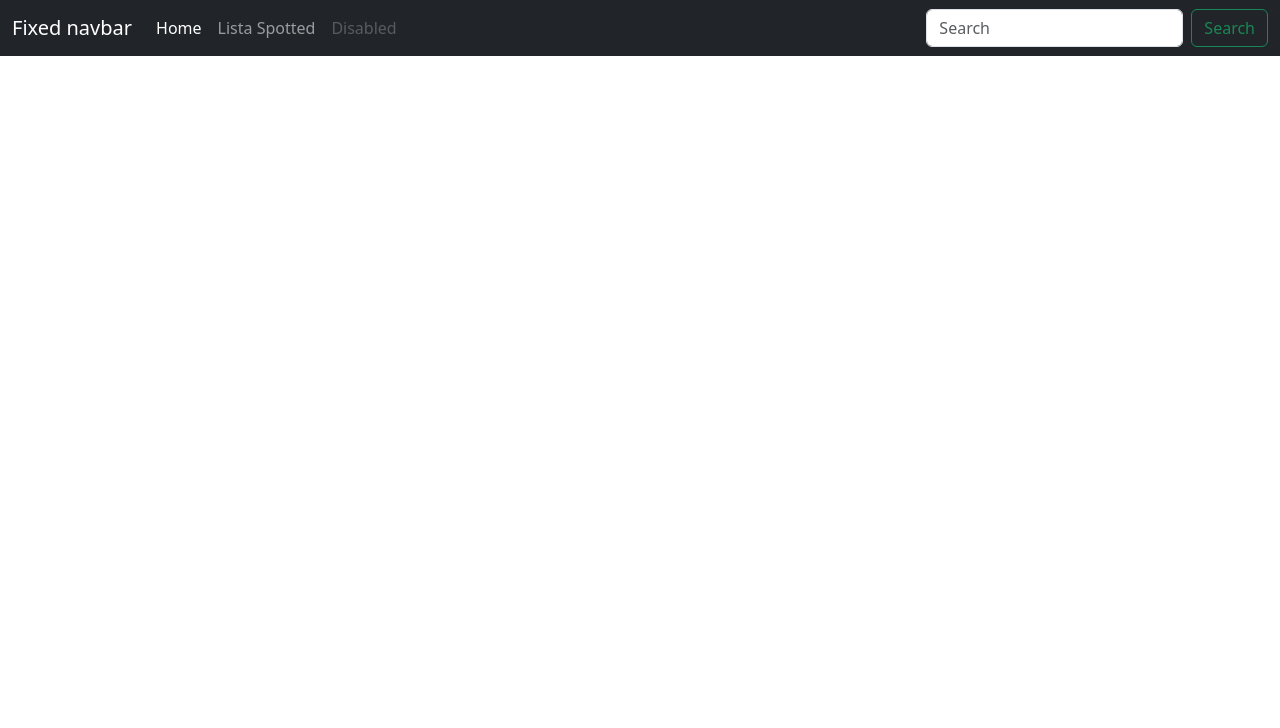
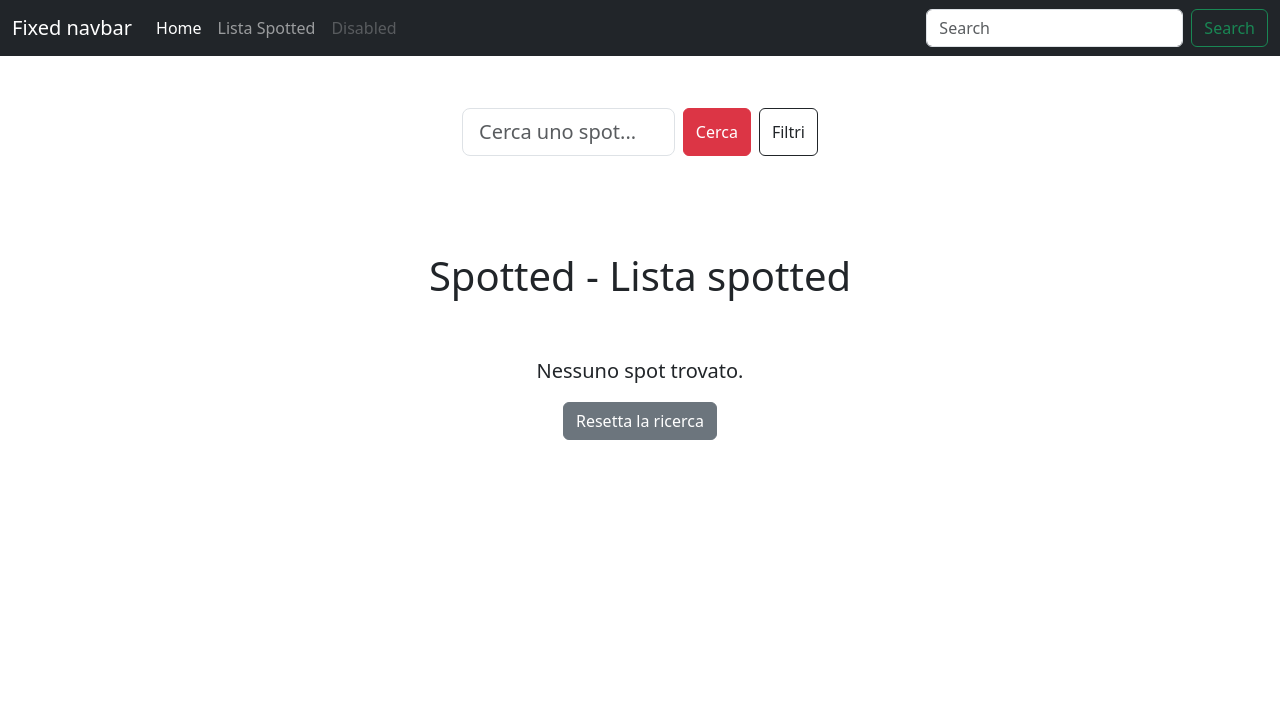
Before and after one commit to steppo04/WebTechProg, a PHP site: page /lista-categoria.php in a window 1280 px wide. Shown: the top 728 px of the page. Run offline with PHP 8.4, Linux system fonts and the light colour scheme; tables that the repository leaves empty hold one stand-in row (values such as "Sample post").

Commit message:
first impl of search page

```diff
--- a/db/database.php
+++ b/db/database.php
@@ -45,5 +45,52 @@
 
             return $result->fetch_all(MYSQLI_ASSOC);
         }
+
+        public function getSpotsByString($str){
+
+            $query = "SELECT * FROM SPOT WHERE (titolo LIKE ? OR testo LIKE ?)
+              AND stato = 'approvato'
+              ORDER BY dataInserimento DESC";
+
+            $stmt = $this->db->prepare($query);
+            $ricerca = "%".$str."%";
+            $stmt->bind_param("ss", $ricerca, $ricerca);
+            $stmt->execute();
+            $result = $stmt->get_result();
+
+            return $result->fetch_all(MYSQLI_ASSOC);
+        }
+
+        public function getSpotsByCategories($idCategorie){
+            $placeholders = implode(',', array_fill(0, count($idCategorie), '?'));
+            $query = "SELECT * FROM SPOT
+                    WHERE idCategoria IN ($placeholders)
+                    AND stato = 'approvato'";
+
+            $stmt = $this->db->prepare($query);
+            $types = str_repeat('i', count($idCategorie));
+
+            $stmt->bind_param($types, ...$idCategorie);
+            $stmt->execute();
+            return $stmt->get_result()->fetch_all(MYSQLI_ASSOC);
+        }
+
+        public function getSpotsByCategoriesAndString($testo, $idCategorie) {
+            $placeholders = implode(',', array_fill(0, count($idCategorie), '?'));
+            $query = "SELECT * FROM SPOT
+                    WHERE (titolo LIKE ? OR testo LIKE ?)
+                    AND idCategoria IN ($placeholders)
+                    AND stato = 'approvato'";
+
+            $stmt = $this->db->prepare($query);
+
+            $parola = "%$testo%";
+            $types = "ss" . str_repeat('i', count($idCategorie));
+            $params = array_merge([$parola, $parola], $idCategorie);
+
+            $stmt->bind_param($types, ...$params);
+            $stmt->execute();
+            return $stmt->get_result()->fetch_all(MYSQLI_ASSOC);
+        }
     }
 ?>
--- a/lista-categoria.php
+++ b/lista-categoria.php
@@ -5,7 +5,19 @@ require_once 'bootstrap.php';
 $templateParams["titolo"] = "Spotted - Lista spotted";
 $templateParams["nome"] = "lista-spot.php";
 $templateParams["categorie"] = $dbh->getCategories();
-$templateParams["spotcasuali"] = $dbh->getLastSpots(5);
+
+$ricerca = isset($_GET["ricerca"]) ? $_GET["ricerca"] : "";
+$categorie = isset($_GET["cat"]) ? $_GET["cat"] : [];
+
+if (!empty($ricerca) && !empty($categorie)) {
+    $templateParams["spot"] = $dbh->getSpotsByCategoriesAndString($ricerca, $categorie);
+} elseif (!empty($ricerca)) {
+    $templateParams["spot"] = $dbh->getSpotsByString($ricerca);
+} elseif (!empty($categorie)) {
+    $templateParams["spot"] = $dbh->getSpotsByCategories($categorie);
+} else {
+    $templateParams["spot"] = $dbh->getLastSpots(10);
+}
 
 require 'template/base.php';
 ?>
--- a/template/lista-spot.php
+++ b/template/lista-spot.php
@@ -1,15 +1,89 @@
-<?php if(isset($templateParams["titolo_pagina"])): ?>
-        <h2><?php echo $templateParams["titolo_pagina"]; ?></h2>
-        <?php endif;?>
-        <?php foreach($templateParams["spotcasuali"] as $spot): ?>
-        <div class="container">
-            <div class="row">
-                <div class="col-6 bg-danger">
-                    <p><?php echo $spot["titolo"]?></p>
+<section class="container mt-5">
+    <div class="row justify-content-center mb-5">
+        <div class="col-md-8 col-lg-6">
+            <form action="lista-categoria.php" method="GET">
+
+                <div class="row justify-content-center mb-5">
+                    <div class="col-md-8">
+                        <div class="d-flex gap-2" role="search">
+                            <label for="ricerca" class="visually-hidden">Ricerca</label>
+                            <input type="text" class="form-control form-control-lg" name="ricerca" id="ricerca"
+                                placeholder="Cerca uno spot..."
+                                value="<?php echo isset($_GET['ricerca']) ? htmlspecialchars($_GET['ricerca']) : ''; ?>">
+
+                            <button type="submit" class="btn btn-danger">Cerca</button>
+
+                            <button type="button" class="btn btn-outline-dark" data-bs-toggle="modal" data-bs-target="#modalFiltri">
+                                <i class="bi bi-funnel"></i> Filtri
+                            </button>
+                        </div>
+                    </div>
                 </div>
-                <div class="col-6 bg-success">
-                    <p><?php echo $spot["testo"]?></p>
+
+                <div class="modal fade" id="modalFiltri" tabindex="-1" aria-labelledby="modalFiltriLabel" aria-hidden="true">
+                    <div class="modal-dialog">
+                        <div class="modal-content">
+                            <div class="modal-header">
+                                <h5 class="modal-title" id="modalFiltriLabel">Filtra per Categoria</h5>
+                                <button type="button" class="btn-close" data-bs-dismiss="modal" aria-label="Close"></button>
+                            </div>
+                            <div class="modal-body">
+                                <p>Seleziona una o più categorie:</p>
+                                <?php foreach($templateParams["categorie"] as $categoria): ?>
+                                    <div class="form-check mb-2">
+                                        <input class="form-check-input" type="checkbox" name="cat[]"
+                                            value="<?php echo $categoria['idCategoria']; ?>"
+                                            id="cat<?php echo $categoria['idCategoria']; ?>"
+                                            <?php if(isset($_GET["cat"]) && in_array($categoria['idCategoria'], $_GET["cat"])) echo "checked"; ?>>
+                                        <label class="form-check-label" for="cat<?php echo $categoria['idCategoria']; ?>">
+                                            <?php echo $categoria['nome']; ?>
+                                        </label>
+                                    </div>
+                                <?php endforeach; ?>
+                            </div>
+                            <div class="modal-footer">
+                                <button type="button" class="btn btn-secondary" data-bs-dismiss="modal">Chiudi</button>
+                            </div>
+                        </div>
+                    </div>
                 </div>
+            </form>
+        </div>
+    </div>
+
+    <?php if(isset($templateParams["titolo"])): ?>
+        <div class="row mb-4">
+            <div class="col-12 text-center">
+                <h2 class="display-6"><?php echo $templateParams["titolo"]; ?></h2>
             </div>
         </div>
-<?php endforeach; ?>
+    <?php endif; ?>
+
+    <div class="row g-4">
+        <?php if(count($templateParams["spot"]) > 0): ?>
+            <?php foreach($templateParams["spot"] as $spot): ?>
+                <div class="col-12 col-md-6 col-lg-4">
+                    <div class="card h-100 shadow-sm">
+                        <div class="card-header bg-danger text-white">
+                            <h5 class="card-title mb-0"><?php echo $spot["titolo"]; ?></h5>
+                        </div>
+                        <div class="card-body">
+                            <p class="card-text text-muted small">
+                                <i class="bi bi-chat-left-text"></i> Spot:
+                            </p>
+                            <p class="card-text"><?php echo $spot["testo"]; ?></p>
+                        </div>
+                        <div class="card-footer bg-transparent border-top-0">
+                            <a href="#" class="btn btn-outline-primary btn-sm">Leggi di più</a>
+                        </div>
+                    </div>
+                </div>
+            <?php endforeach; ?>
+        <?php else: ?>
+            <div class="col-12 text-center my-5">
+                <p class="lead">Nessuno spot trovato.</p>
+                <a href="lista-categoria.php" class="btn btn-secondary">Resetta la ricerca</a>
+            </div>
+        <?php endif; ?>
+    </div>
+</section>
```
